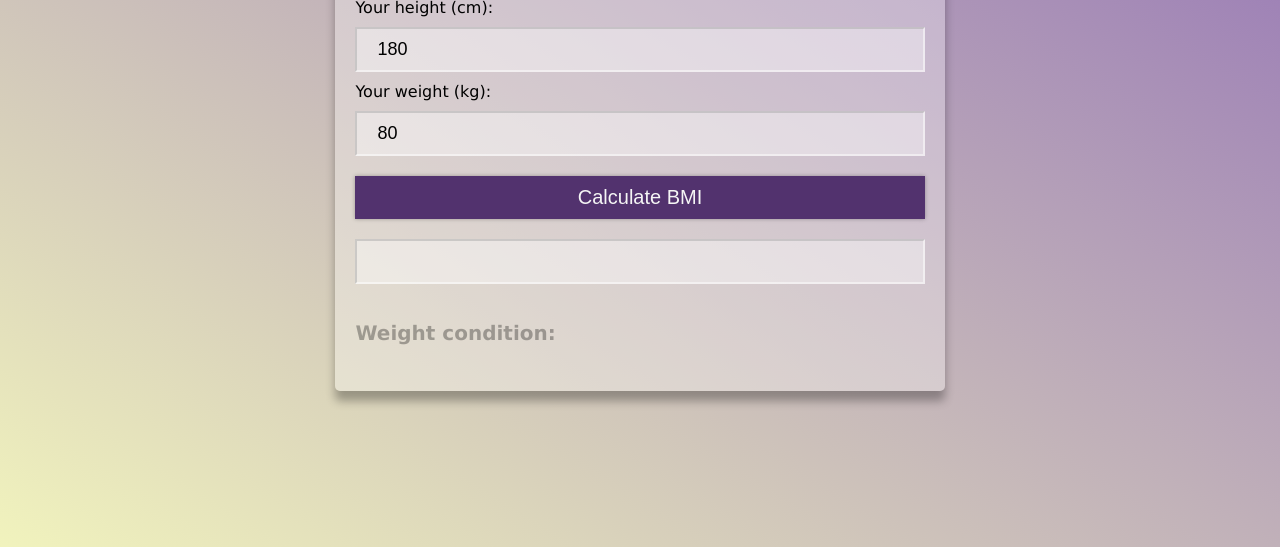
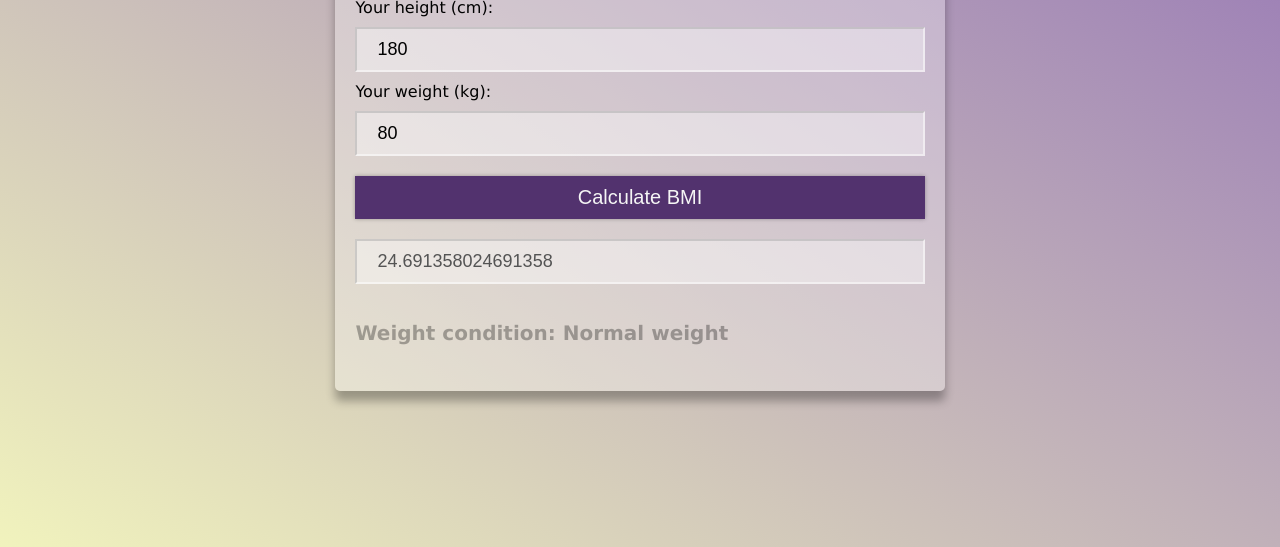
Before and after one commit to HildaAb/BMI-calculator, a plain HTML site: page index.html in a window 1280 px wide. Both pictures are taken after a click on the button "Calculate BMI". Shown: the part 253-800 px from the top of the page. Drawn offline with Linux system fonts and the light colour scheme.

Commit message:
added function

```diff
--- a/app.js
+++ b/app.js
@@ -0,0 +1,27 @@
+const btnEl = document.querySelector("#btn");
+
+const bmiInputEl = document.querySelector("#bmi-result");
+
+const weightConditionEl = document.querySelector("#weight-condition");
+
+function calculateBMI() {
+  const heightValue = document.querySelector("#height").value / 100;
+  const weightValue = document.querySelector("#weight").value;
+
+  const bmiValue = weightValue / (heightValue * heightValue);
+
+  bmiInputEl.value = bmiValue;
+  console.log(bmiInputEl);
+
+  if (bmiValue < 18.5) {
+    weightConditionEl.innerHTML = " Under weight";
+  } else if (bmiValue >= 18.5 && bmiValue <= 24.9) {
+    weightConditionEl.innerHTML = " Normal weight";
+  } else if (bmiValue >= 25 && bmiValue <= 29.9) {
+    weightConditionEl.innerHTML = " Overweight";
+  } else if (bmiValue > 30) {
+    weightConditionEl.innerHTML = " Obesity";
+  }
+}
+
+btnEl.addEventListener("click", calculateBMI);
--- a/index.html
+++ b/index.html
@@ -28,7 +28,7 @@
       <button class="btn" id="btn">Calculate BMI</button>
       <input disabled type="number" class="input" id="bmi-result" />
       <h4 class="info-text">
-        Weight condition:<span id="weight-conditon"></span>
+        Weight condition:<span id="weight-condition"></span>
       </h4>
     </div>
     <script src="app.js"></script>
```
